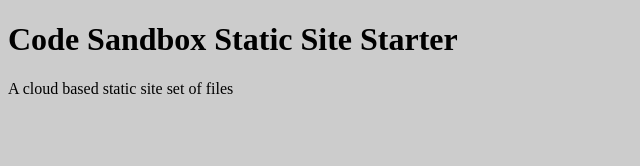
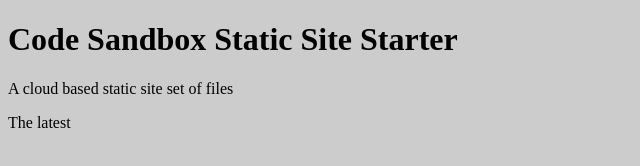
Before and after one commit to kccnma/codesandbox-starter, a website: page index.html in a window 1280 px wide. Shown: the full height of the page, 0-640 px from the left. Drawn offline with Linux system fonts and the light colour scheme.

Commit message:
Update 3 files

```diff
--- a/index.html
+++ b/index.html
@@ -9,5 +9,6 @@
   <body>
     <h1>Code Sandbox Static Site Starter</h1>
     <p>A cloud based static site set of files</p>
+    <p>The latest</p>
   </body>
 </html>
```
Also changed, not shown: .codesandbox/tasks.json, _site/index.html.
